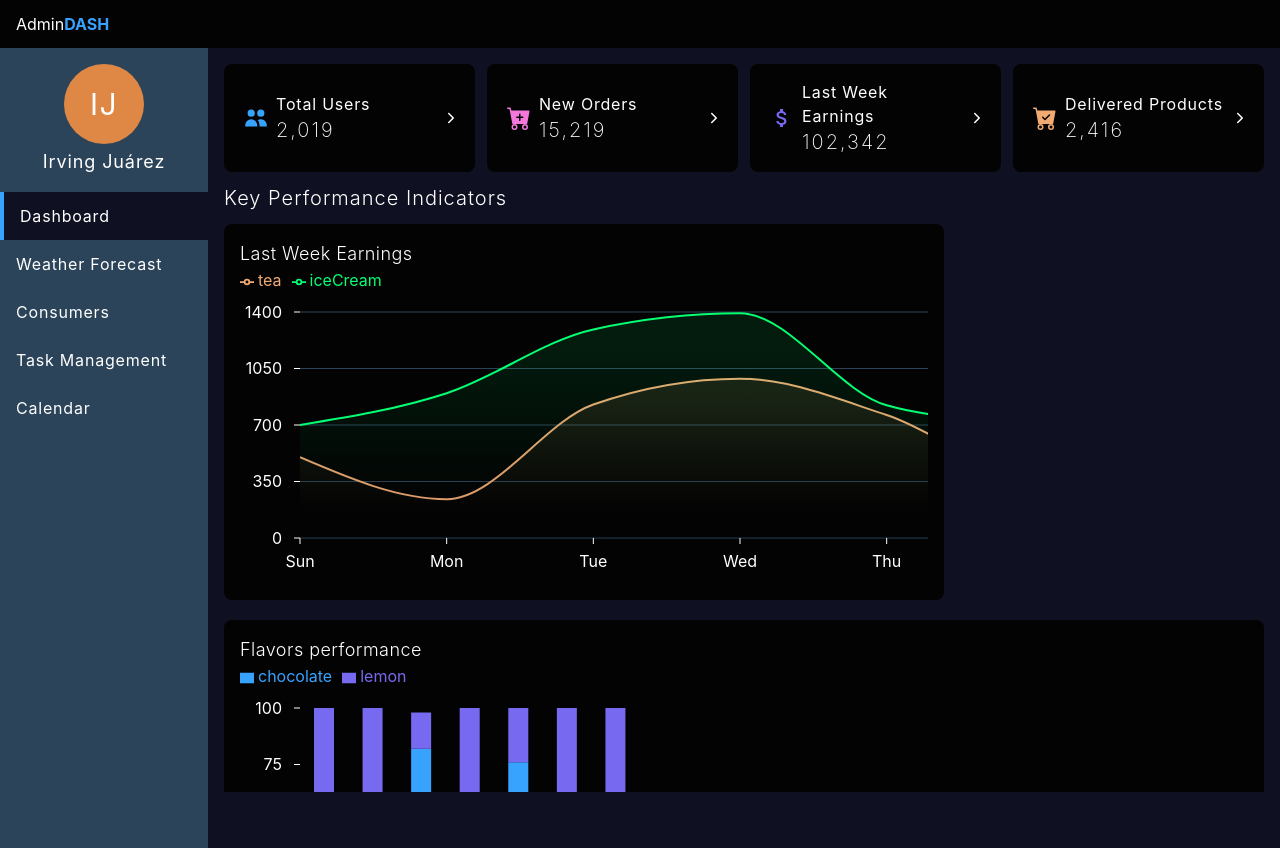
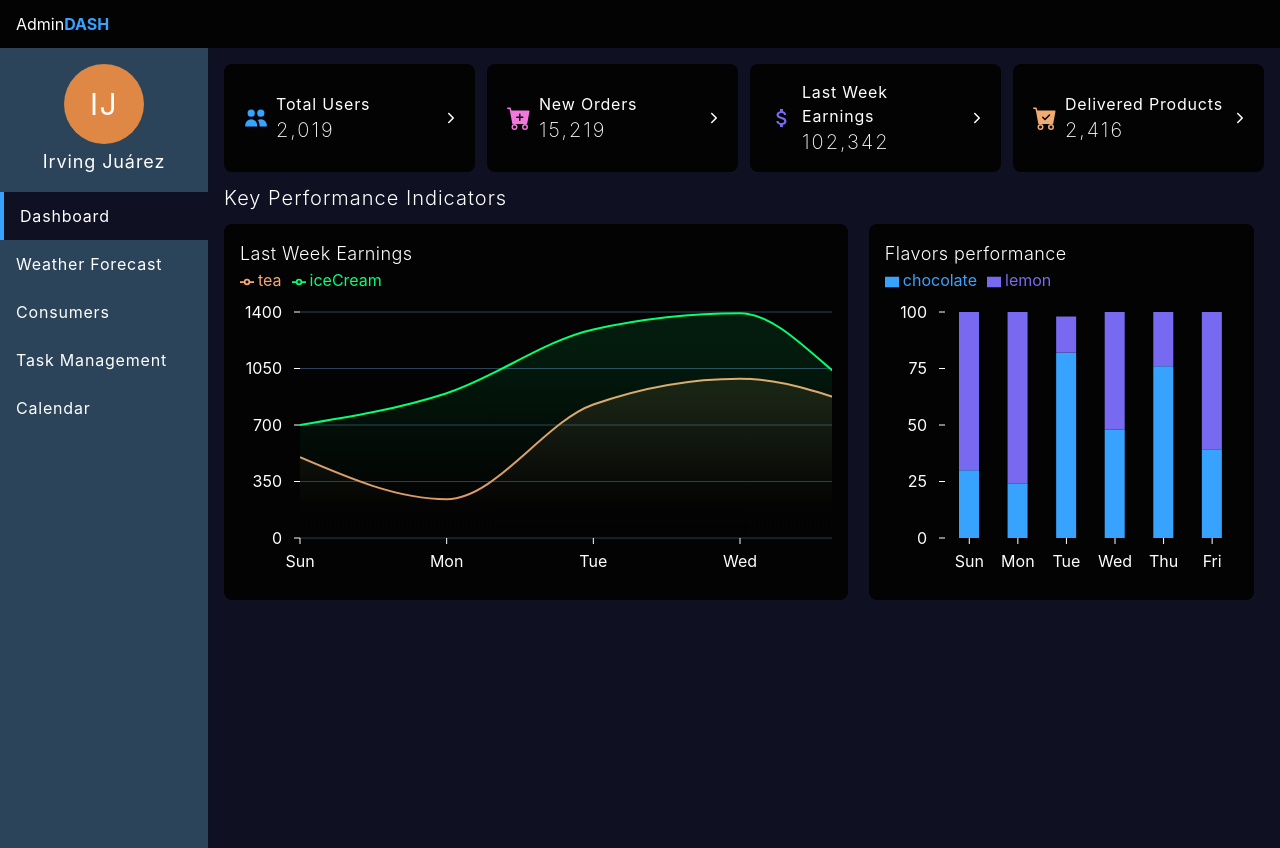
Before and after one commit to irvingvjuarez/admin-dash, a React (Vite) app: page / in a window 1280 px wide. Built offline with nearby package versions, Linux system fonts and the light colour scheme.

Commit message:
Responsiveness applied to charts in Home

```diff
--- a/src/charts/ChartArea.tsx
+++ b/src/charts/ChartArea.tsx
@@ -15,7 +15,7 @@ interface LineProps {
 
 const ChartArea: React.FC<LineProps> = ({ title }): JSX.Element => {
   return(
-    <section className="chart lg:w-[720px]">
+    <section className="chart lg:w-auto">
       <h2 className="chart__title">{title}</h2>
 
       <article className="chart__container">
--- a/src/charts/ChartStackedBar.tsx
+++ b/src/charts/ChartStackedBar.tsx
@@ -3,7 +3,7 @@ import { DATA } from "../data"
 
 const ChartStackedBar: React.FC = (): JSX.Element => {
   return(
-    <section className="chart">
+    <section className="chart max-w-[450px]">
       <h2 className="chart__title">Flavors performance</h2>
 
       <article className="chart__container scrollbar">
--- a/src/pages/Home/index.tsx
+++ b/src/pages/Home/index.tsx
@@ -19,8 +19,11 @@ const Home: React.FC = (): JSX.Element => {
 
       <section>
         <h2 className="text-xl mb-3 font-light tracking-wider">Key Performance Indicators</h2>
-        <ChartArea title="Last Week Earnings" />
-        <ChartStackedBar />
+
+        <article className="lg:grid grid-cols-[60%_37%] gap-[2%]">
+          <ChartArea title="Last Week Earnings" />
+          <ChartStackedBar />
+        </article>
       </section>
     </>
   )
```
